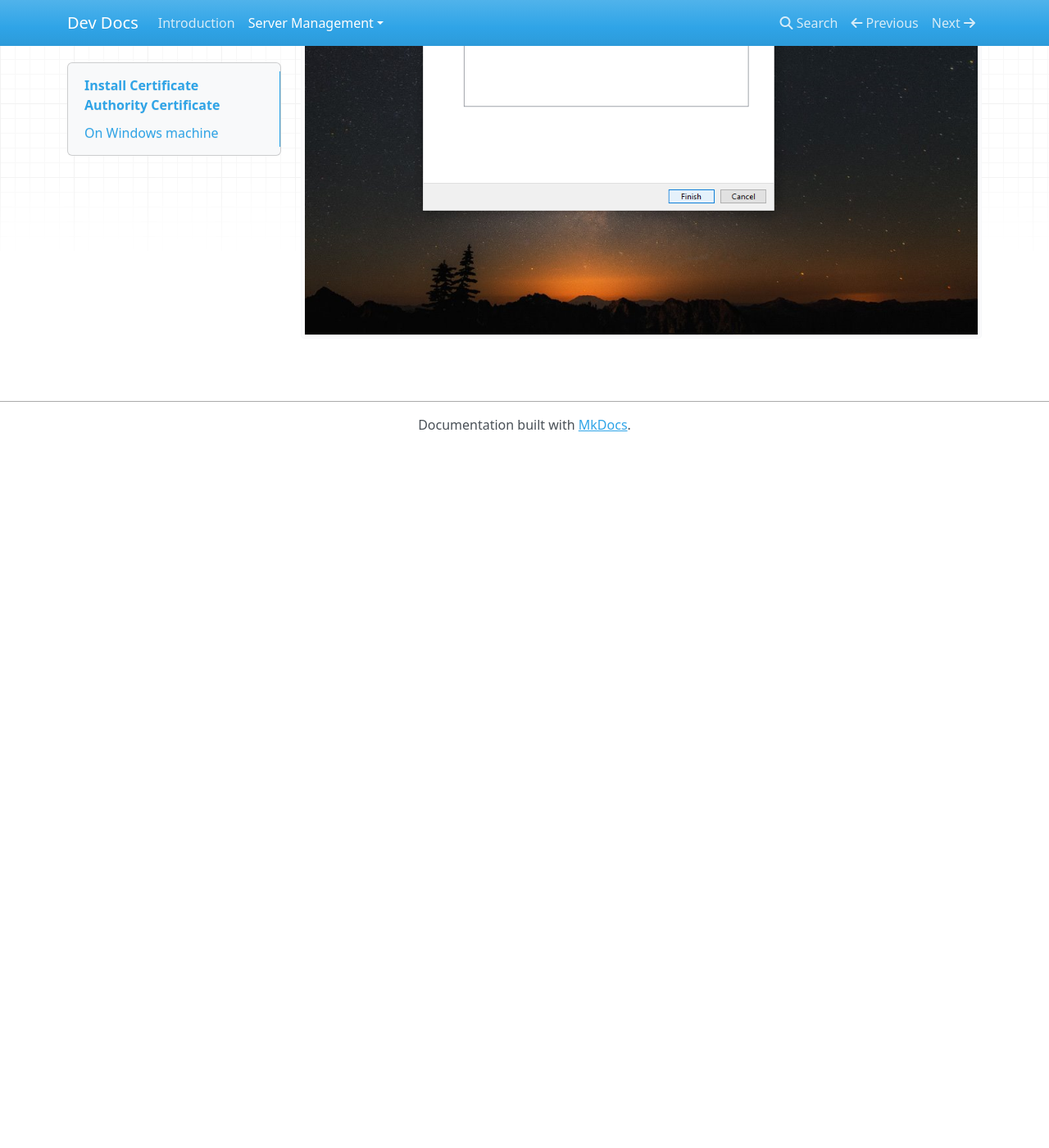
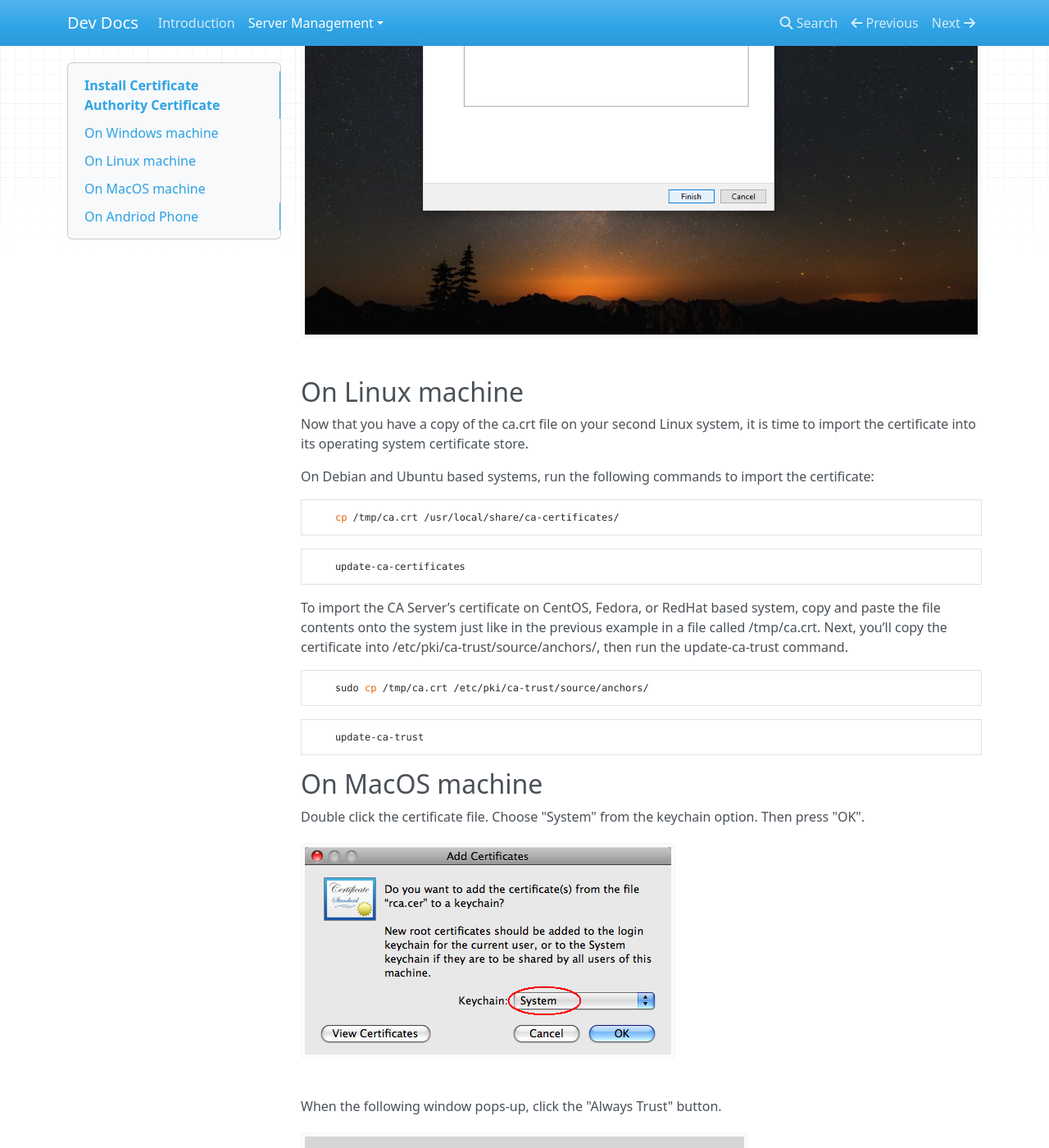
Before and after one commit to liveBuildKenya/liveBuildKenya.github.io, an MkDocs documentation site: the page built from docs/server-management/security/ssl/install-ca-certificate.md, in a window 1280 px wide and 1400 px high, scrolled down 5265 px. Shown: the whole window at 82% size. Built offline with MkDocs 1.6.1, drawn with Linux system fonts in a browser that asks for light colours; nearby versions of some CDN libraries; before the commit the page ends 5811 px from its top, so only the background shows below that; some of the changed text lies outside the part shown.

Commit message:
Add macOS installations

````diff
--- a/docs/server-management/security/ssl/install-ca-certificate.md
+++ b/docs/server-management/security/ssl/install-ca-certificate.md
@@ -1,7 +1,6 @@
 # Install Certificate Authority Certificate
 
 ## On Windows machine
-
 ### Step 1
 Double click on the provided certificate which pops up the window below.
 ![Install Certificate Step 1](../../../assets/ssl/install-certificate-step-1.png)
@@ -23,3 +22,47 @@ Ensure you select the "Trusted Root Certificate Authorities" store.
 ### Step 6
 Once that is done click on the finish button and your certificate authorities' certificate will be installed.
 ![Install Certificate Step 6](../../../assets/ssl/install-certificate-step-6.png)
+
+## On Linux machine
+Now that you have a copy of the ca.crt file on your second Linux system, it is time to import the certificate into its operating system certificate store.
+
+On Debian and Ubuntu based systems, run the following commands to import the certificate:
+
+```bash
+    cp /tmp/ca.crt /usr/local/share/ca-certificates/
+```
+
+```bash
+    update-ca-certificates
+```
+
+To import the CA Server’s certificate on CentOS, Fedora, or RedHat based system, copy and paste the file contents onto the system just like in the previous example in a file called /tmp/ca.crt. Next, you’ll copy the certificate into /etc/pki/ca-trust/source/anchors/, then run the update-ca-trust command.
+
+```bash
+    sudo cp /tmp/ca.crt /etc/pki/ca-trust/source/anchors/
+```
+
+```bash
+    update-ca-trust
+```
+## On MacOS machine
+Double click the certificate file. Choose "System" from the keychain option. Then press "OK".
+![Install Certificate - MacOS Step 1](../../../assets/ssl/mac_addcert01.png)
+
+When the following window pops-up, click the "Always Trust" button.
+![Install Certificate - MacOS Step 2](../../../assets/ssl/mac_addcert03.png)
+
+Then you will notice that the certificate is added to the system entry.
+![Install Certificate - MacOS Step 3](../../../assets/ssl/mac_addcert04.png)
+
+## On Andriod Phone
+1. Your Android device will need to have a PIN set otherwise by default, you will not be able to install any certificates to the device. This can be found under Settings->Security->Screen Lock
+2. Click on the SSL certificate file
+3. On the "Name the certificate" screen gives the certificate a name and press the OK button.
+
+To ensure that the installed certificate is Trusted, perform the following steps.
+The exact location of the Trusted Credentials menu will depend on the version of Android the device is running.
+
+1. Open the Settings App on the device.
+2. Go to Security > Trusted Credentials, and tap the User tab
+3. If the certificate is present in the list of User certificates, then the certificate installed correctly.
````
Also changed, not shown: docs/assets/ssl/mac_addcert01.png (added), docs/assets/ssl/mac_addcert03.png (added), docs/assets/ssl/mac_addcert04.png (added).
